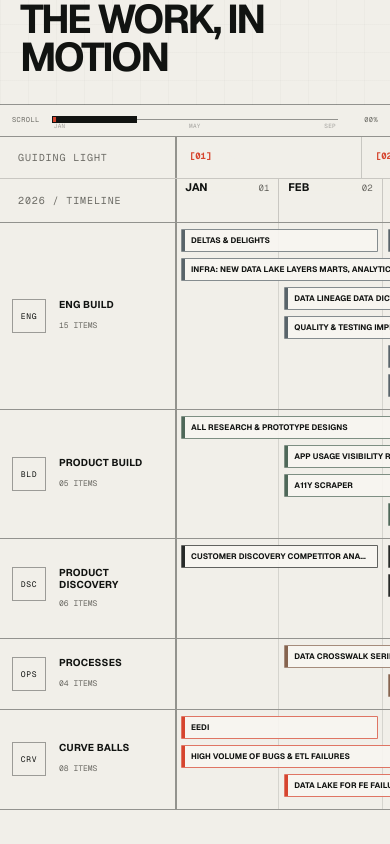
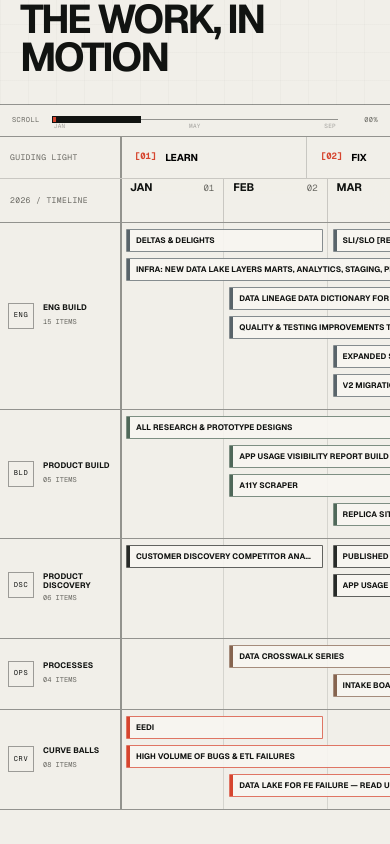
Before and after one commit to ricardougarcia/magpie-dashboards-work, a Next.js app: page / in a window 390 px wide. Shown: the part 900-1744 px from the top of the page. Built offline with nearby package versions, Linux system fonts and the light colour scheme.

Commit message:
Restore guiding labels and compact mobile Gantt

```diff
--- a/src/app/globals.css
+++ b/src/app/globals.css
@@ -394,6 +394,7 @@ select:focus-visible {
   position: relative;
   isolation: isolate;
   grid-template-columns: repeat(5, minmax(0, 1fr));
+  background: var(--paper);
 }
 
 .guiding-light-ink-canvas {
@@ -4301,6 +4302,37 @@ body {
 }
 
 @media (max-width: 600px) {
+  :root {
+    --label-width: clamp(112px, 31vw, 124px);
+  }
+
+  .axis-spacer {
+    padding: 0 10px;
+    font-size: 8px;
+    letter-spacing: 0.05em;
+  }
+
+  .lane-label {
+    grid-template-columns: 28px minmax(0, 1fr);
+    gap: 4px 7px;
+    padding: 8px;
+  }
+
+  .lane-code {
+    width: 26px;
+    height: 26px;
+    font-size: 7px;
+  }
+
+  .lane-label strong {
+    font-size: 8px;
+    line-height: 1.08;
+  }
+
+  .lane-label small {
+    font-size: 7px;
+  }
+
   .timeline-depth-veil {
     width: 18px;
     background:
```
Also changed, not shown: 1 other file (tests, documents, lock files or other folders).
